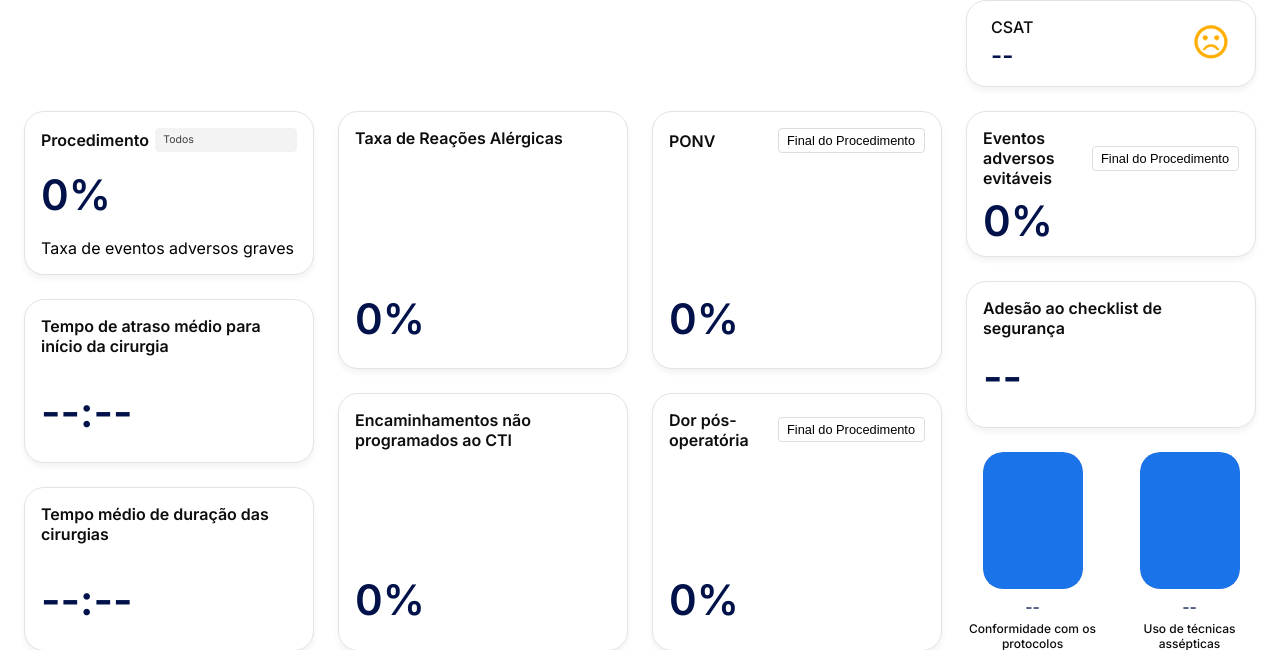
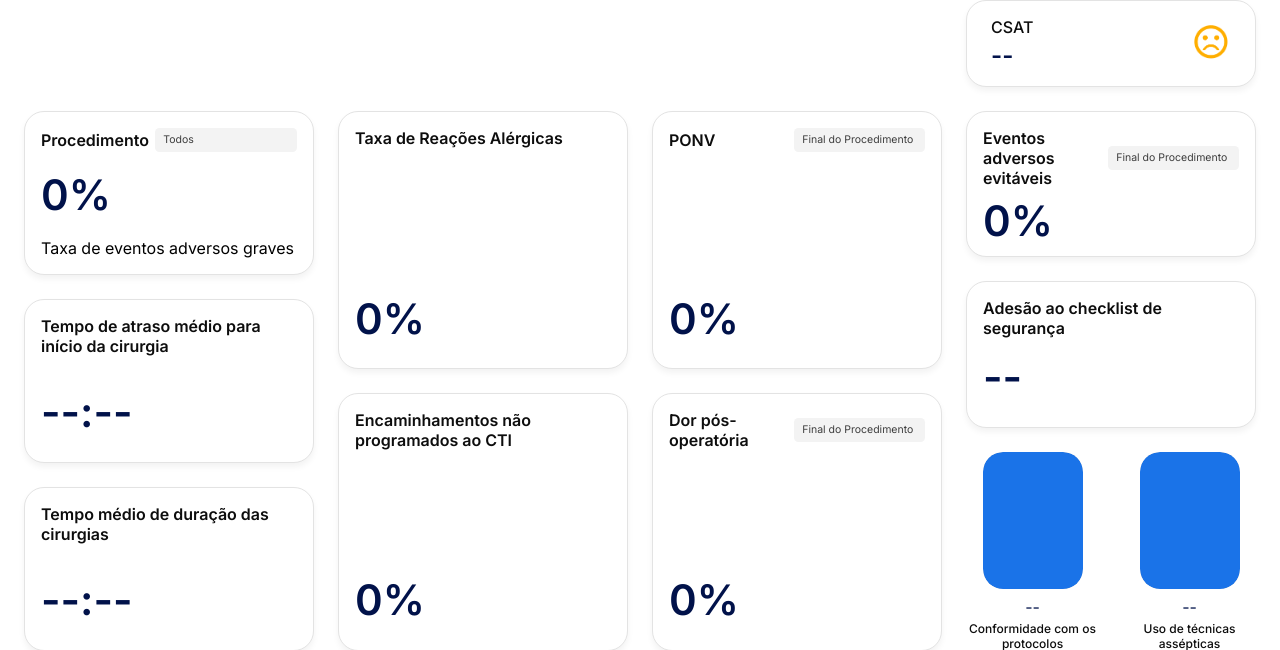
Before and after one commit to and270/erp_coopanest, a Django app: template dashboard/templates/dashboard.html in a window 1280 px wide. Shown: the part 178-828 px from the top of the page. Run offline with Django 5.2, Linux system fonts and the light colour scheme; the template is opened without the code that fills it, so the values that code supplies are empty; some libraries are stand-ins or nearby versions.

Commit message:
ajuste de estilo

```diff
--- a/static/css/dashboard.css
+++ b/static/css/dashboard.css
@@ -636,12 +636,23 @@ circle {
 }
 
 .view-filter select {
-    padding: 4px 8px;
-    border-radius: 4px;
-    border: 1px solid #ddd;
-    background-color: white;
-    font-size: 0.8em;
-    cursor: pointer;
+    background: #F3F3F3;
+    width: 130.75px;
+    height: 24px;
+    border-radius: 4.5px;
+    border: none;
+    padding: 0 8px;
+    font-family: Inter;
+    font-size: 10.5px;
+    font-weight: 400;
+    line-height: 12.71px;
+    color: #3D3D3D;
+    text-align: left;
+    vertical-align: middle;
+}
+
+.view-filter select:hover {
+    background: #E8E8E8;
 }
 
 .header-row {
```
